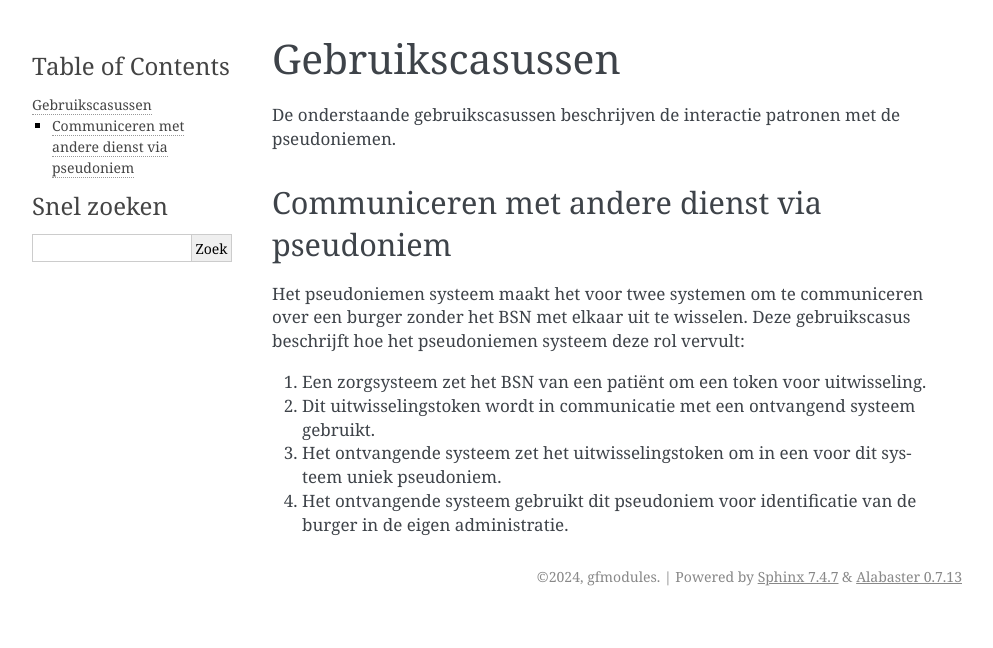
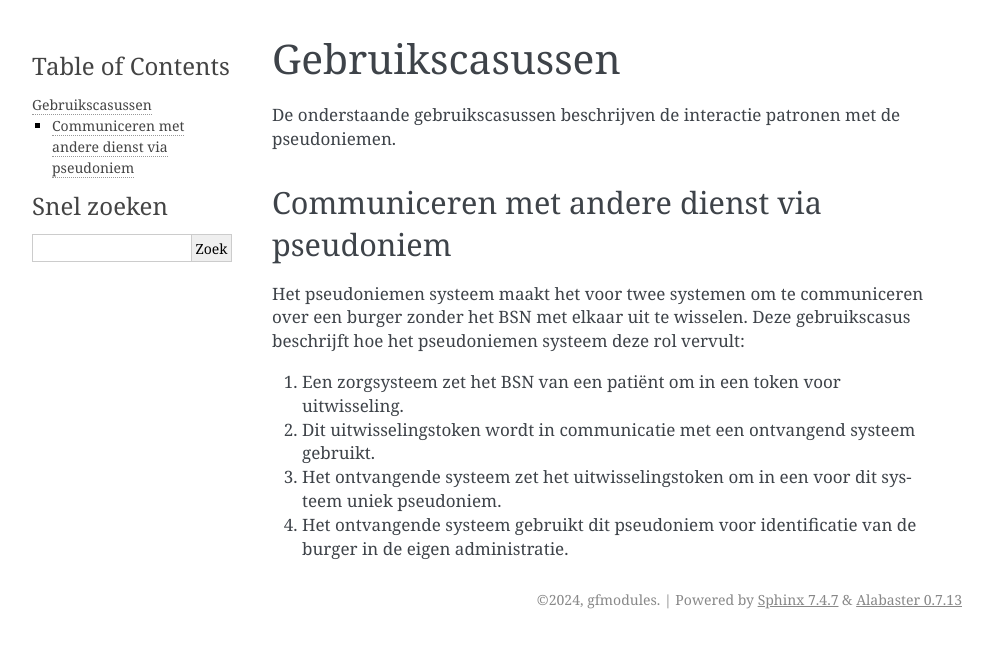
Before and after one commit to minvws/gfmodules-functionele-documentatie, a Sphinx documentation site: the page built from docs/pseudoniemen/03_gebruiks_casussen.md, in a window 1280 px wide. Shown: the top 648 px of the page, without its empty margins (148-1141 px from the left). Built offline with Sphinx 7.4.7, drawn with Linux system fonts in a browser that asks for light colours.

```diff
--- a/docs/pseudoniemen/03_gebruiks_casussen.md
+++ b/docs/pseudoniemen/03_gebruiks_casussen.md
@@ -9,7 +9,7 @@ Het pseudoniemen systeem maakt het voor twee systemen om te communiceren over
 een burger zonder het BSN met elkaar uit te wisselen. Deze gebruikscasus
 beschrijft hoe het pseudoniemen systeem deze rol vervult:
 
-1. Een zorgsysteem zet het BSN van een patiënt om een token voor uitwisseling.
+1. Een zorgsysteem zet het BSN van een patiënt om in een token voor uitwisseling.
 2. Dit uitwisselingstoken wordt in communicatie met een ontvangend systeem
    gebruikt.
 3. Het ontvangende systeem zet het uitwisselingstoken om in een voor dit
```
